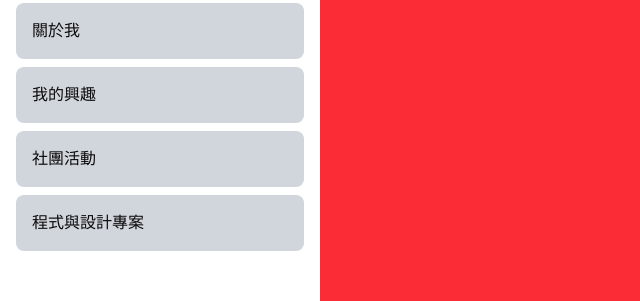
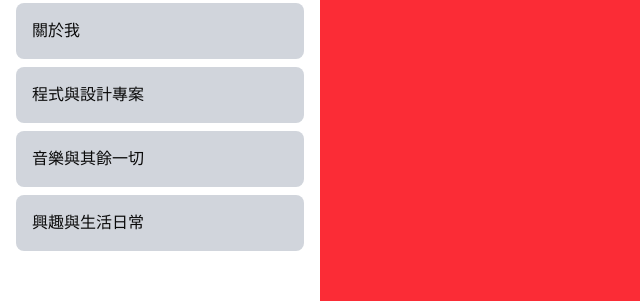
Before and after one commit to yeelin1128/1142_Web113101084_Hw1, a Next.js app: page /about in a window 1280 px wide. Shown: the part 189-490 px from the top of the page, without its empty margins (0-640 px from the left). Built offline with nearby package versions, Linux system fonts and the light colour scheme.

Commit message:
feat: 21

```diff
--- a/component/Menu.tsx
+++ b/component/Menu.tsx
@@ -38,15 +38,15 @@ export default function Menu() {
         </Link>
 
         <Link href="/hobby">
-          <div className="bg-gray-300 p-[16px] mt-2 rounded-md">我的興趣</div>
+          <div className="bg-gray-300 p-[16px] mt-2 rounded-md">程式與設計專案</div>
         </Link>
 
         <Link href="/design-project">
-          <div className="bg-gray-300 p-[16px] mt-2 rounded-md">社團活動</div>
+          <div className="bg-gray-300 p-[16px] mt-2 rounded-md">音樂與其餘一切</div>
         </Link>
 
         <Link href="/programming-project">
-          <div className="bg-gray-300 p-[16px] mt-2 rounded-md">程式與設計專案</div>
+          <div className="bg-gray-300 p-[16px] mt-2 rounded-md">興趣與生活日常</div>
         </Link>
 
 
```
